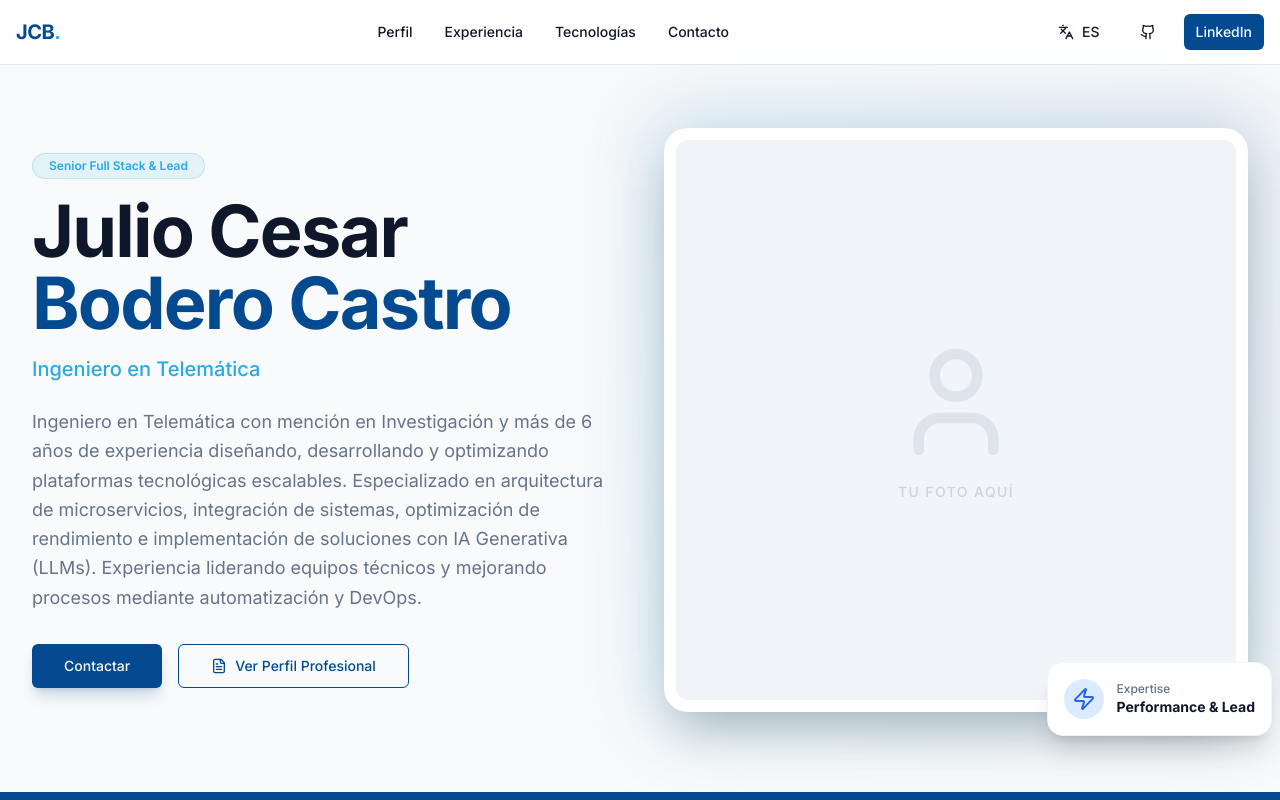
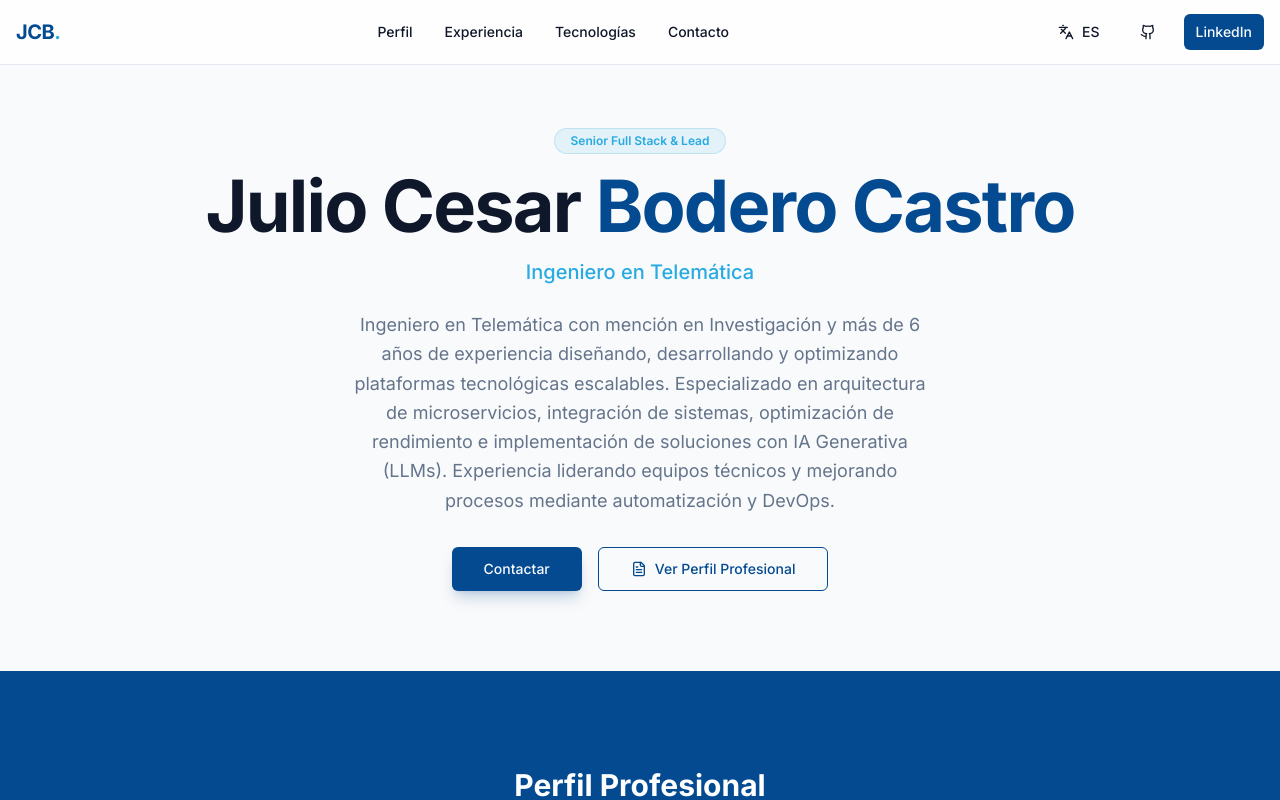
Before and after one commit to jcbodero/jcbodero.github.io, a Next.js app: page / in a window 1280 px wide. Shown: the top 800 px of the page. Built offline with nearby package versions, Linux system fonts and the light colour scheme.

Commit message:
Tu Foto Aquí oculta este componente

```diff
--- a/src/app/page.tsx
+++ b/src/app/page.tsx
@@ -317,7 +317,7 @@ export default function Home() {
 
       {/* Hero Section */}
       <section className="pt-32 pb-20 px-4 md:px-8 max-w-7xl mx-auto w-full grid md:grid-cols-2 gap-12 items-center">
-        <div>
+        <div className={!profileImage?.imageUrl ? "md:col-span-2 md:text-center md:flex md:flex-col md:items-center" : ""}>
           <Badge className="mb-4 bg-primary/10 text-primary border-primary/20 px-4 py-1">
             {t.hero.role}
           </Badge>
@@ -325,10 +325,10 @@ export default function Home() {
             {t.hero.title} <span className="text-accent">{t.hero.subtitle}</span>
           </h1>
           <p className="text-xl font-medium text-primary mb-6">{t.hero.degree}</p>
-          <p className="text-lg text-muted-foreground mb-8 max-w-xl leading-relaxed text-left">
+          <p className={`text-lg text-muted-foreground mb-8 max-w-xl leading-relaxed ${!profileImage?.imageUrl ? "md:text-center" : "text-left"}`}>
             {t.hero.description}
           </p>
-          <div className="flex flex-wrap gap-4">
+          <div className="flex flex-wrap gap-4 justify-start md:justify-center">
             <Button size="lg" className="bg-accent hover:bg-accent/90 px-8 shadow-lg shadow-accent/20" asChild>
               <a href="#contacto">{t.hero.cta}</a>
             </Button>
@@ -339,10 +339,11 @@ export default function Home() {
             </Button>
           </div>
         </div>
+
+        {profileImage?.imageUrl && (
           <div className="relative">
             <div className="absolute -inset-4 bg-gradient-to-tr from-primary/20 to-accent/20 rounded-3xl blur-2xl -z-10"></div>
             <div className="relative aspect-square overflow-hidden rounded-3xl shadow-2xl border-[12px] border-white bg-slate-100 flex items-center justify-center">
-            {profileImage?.imageUrl ? (
               <Image
                 src={profileImage.imageUrl}
                 alt={profileImage.description}
@@ -352,12 +353,6 @@ export default function Home() {
                 data-ai-hint={profileImage.imageHint}
                 priority
               />
-            ) : (
-              <div className="flex flex-col items-center justify-center text-slate-400 gap-4">
-                <User className="w-32 h-32 opacity-20" />
-                <span className="text-sm font-medium opacity-40 uppercase tracking-widest">{lang === 'es' ? 'Tu Foto Aquí' : 'Your Photo Here'}</span>
-              </div>
-            )}
             </div>
             <div className="absolute -bottom-6 -right-6 bg-white p-4 rounded-2xl shadow-xl hidden lg:block border border-slate-100">
               <div className="flex items-center gap-3">
@@ -371,6 +366,7 @@ export default function Home() {
               </div>
             </div>
           </div>
+        )}
       </section>
 
       {/* Profile Section */}
--- a/src/app/sitemap.ts
+++ b/src/app/sitemap.ts
@@ -7,7 +7,7 @@ export default function sitemap(): MetadataRoute.Sitemap {
   return [
     {
       url: 'https://jcbodero.github.io/',
-      lastModified: new Date().toISOString().split('T')[0],
+      lastModified: '2024-03-20',
       changeFrequency: 'monthly',
       priority: 1,
     },
```
Lines whose indentation alone changed are shown as unchanged.
